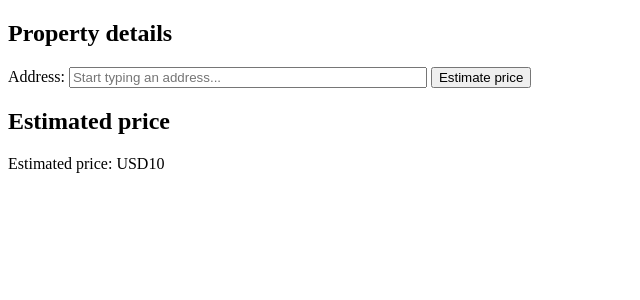
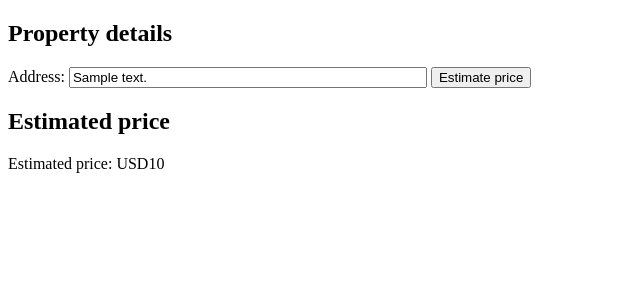
Before and after one commit to ivash12/house-price-prediction, a Django app: template housesite/predictor/templates/predictor/predict.html in a window 1280 px wide. Shown: the part 132-432 px from the top of the page, without its empty margins (0-640 px from the left). Run offline with Django 5.2, Linux system fonts and the light colour scheme; the template is opened without the code that fills it: most values are stand-ins (such as "Sample title", 1, 10 or a date in 2020); parts of the project's set-up code (start-up, migrations or seed data) failed here and were passed over.

Commit message:
keep address in search box after estimating

```diff
--- a/housesite/predictor/templates/predictor/predict.html
+++ b/housesite/predictor/templates/predictor/predict.html
@@ -63,7 +63,7 @@
 
             <label for="location-search">Address:</label>
             <div class="search-wrapper">
-                <input type="text" id="location-search" data-city="{{ city }}" placeholder="Start typing an address..." autocomplete="off">
+                <input type="text" id="location-search" name="address" value="{{ form_data.address }}" data-city="{{ city }}" placeholder="Start typing an address..." autocomplete="off">
                 <div id="suggestions"></div>
             </div>
             <input type="hidden" id="lat" name="lat" value="{{ form_data.lat }}">
```
Also changed, not shown: README.md.
